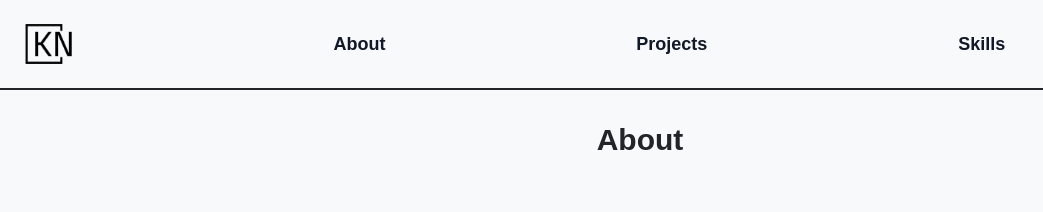
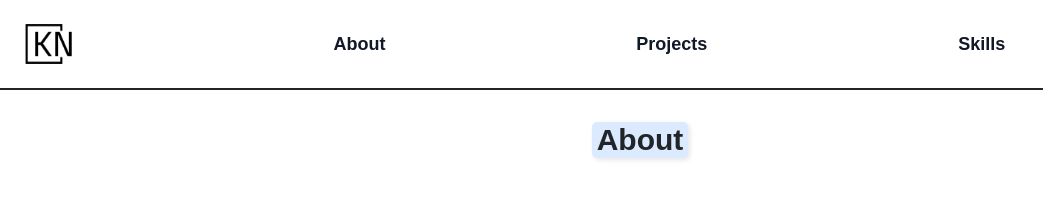
Before and after one commit to KrishiNund/Portfolio-Website, a Next.js app in the folder my-portfolio/: page / in a window 1280 px wide. Shown: the top 212 px of the page, without its empty margins (0-1043 px from the left). Built offline with nearby package versions, Linux system fonts and the light colour scheme.

Commit message:
-Adds highlight effects to headings

```diff
--- a/my-portfolio/src/styles/globals.css
+++ b/my-portfolio/src/styles/globals.css
@@ -1,9 +1,11 @@
 @tailwind base;
 @tailwind components;
+@import "~slick-carousel/slick/slick.css";
+@import "~slick-carousel/slick/slick-theme.css";
 @tailwind utilities;
 
 :root {
-  --background: #F8F9FA;
+  --background: white;
   --foreground: #212529;
 }
 
@@ -37,3 +39,15 @@ body::-webkit-scrollbar {
     text-wrap: balance;
   }
 }
+
+.highlight {
+  display: block;
+  margin-right: auto;
+  margin-left: auto;
+  width: fit-content;
+  background-color: #dbeafe;
+  /* background: linear-gradient(120deg, rgba(255, 235, 59, 0.7) 0%, rgba(255, 235, 59, 0.7) 100%); */
+  padding: 0 5px;
+  border-radius: 5px; /* Adds some curves */
+  box-shadow: 2px 2px 5px rgba(0, 0, 0, 0.1); /* Optional shadow for depth */
+}
```
